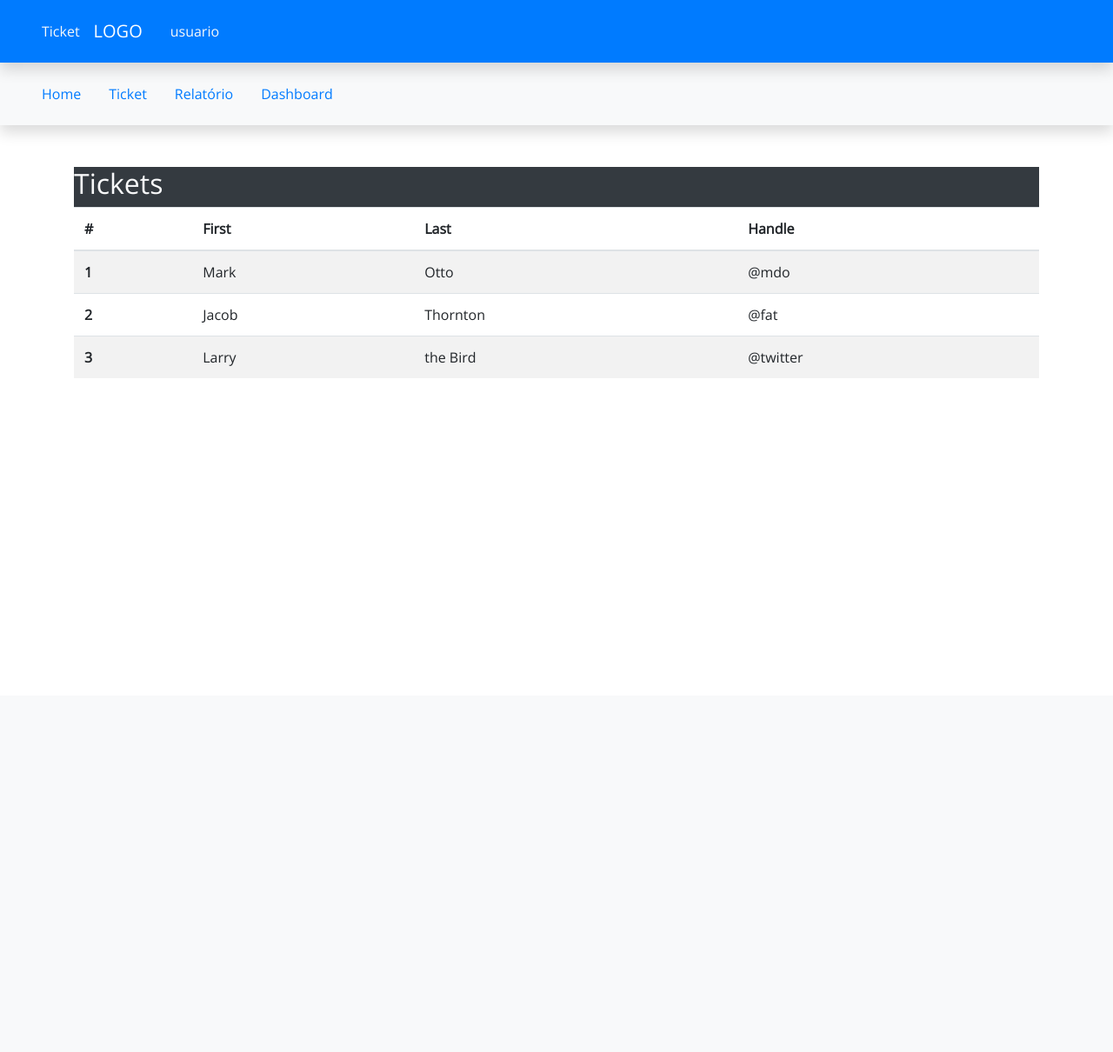
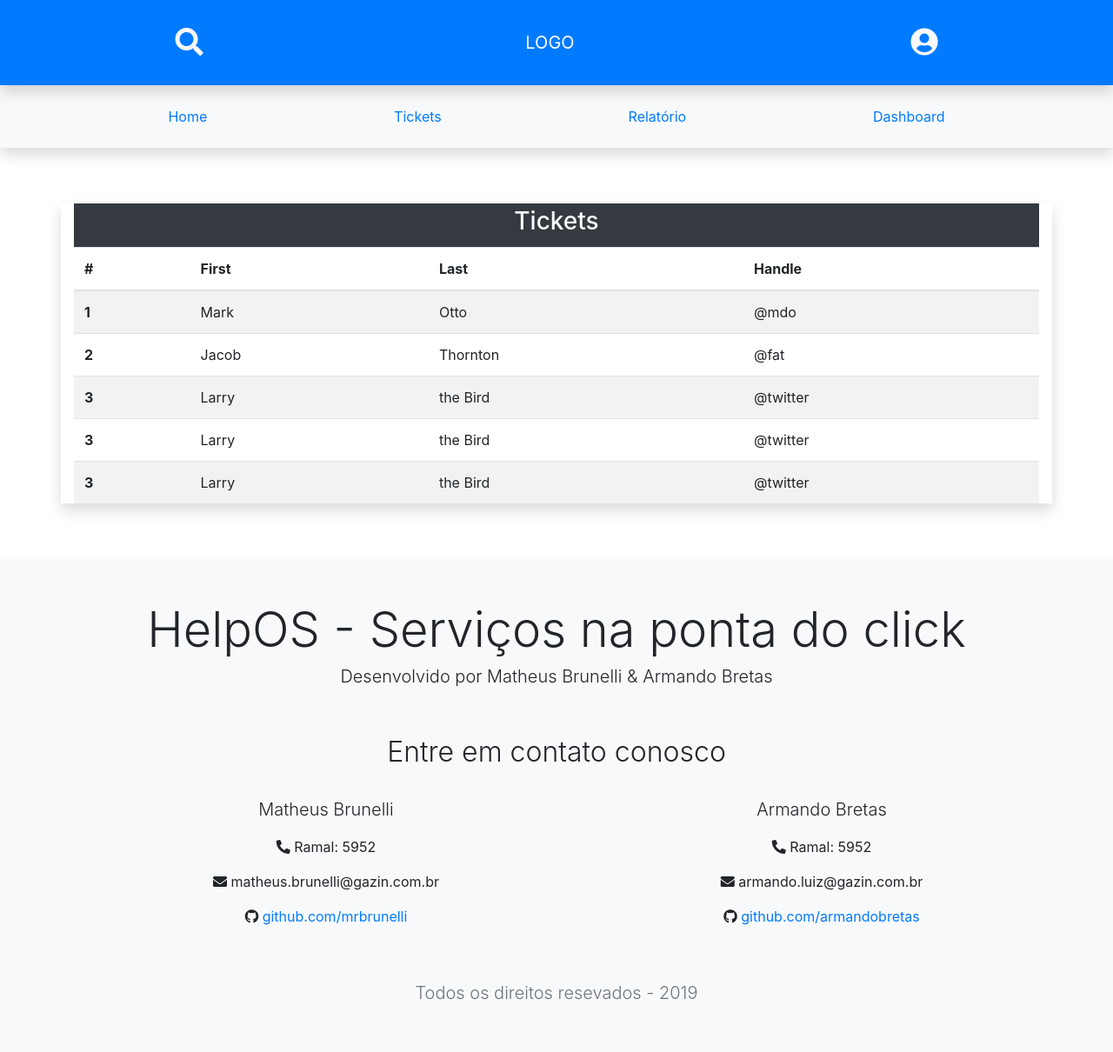
Before and after one commit to mrbrunelli/help-os, a PHP site: page /app/pages/index.html in a window 1280 px wide. Shown: the whole page at 87% size. Before the commit the page ends 421 px from the top, so only its background shows below. Run offline with PHP 8.4, Linux system fonts and the light colour scheme; some libraries are stand-ins or nearby versions.

Commit message:
conteudo adicionado

```diff
--- a/app/assets/style.css
+++ b/app/assets/style.css
@@ -1,9 +1,19 @@
     @import url('https://fonts.googleapis.com/css?family=Montserrat&display=swap');
     .position {
-        z-index: inherit;
+        position: inherit;
     }
-
-    body {
+    /* ------------------------------------------------ CONTEUDO DA PAGINA */
+    /* body {
         margin: 0;
         font-family: 'Open Sans', 'Montserrat', Arial;
+    } */
+
+    .conteudo {
+        margin-top: 4em;
+        margin-bottom: 4em;
     }
+    /* ---------------------------------------------------- RODAPE DA PAGINA */
+
+    ul {
+        list-style: none;
+    }
--- a/app/pages/index.html
+++ b/app/pages/index.html
@@ -11,6 +11,7 @@
     <!-- Bootstrap CSS -->
     <link rel="stylesheet" href="https://stackpath.bootstrapcdn.com/bootstrap/4.4.1/css/bootstrap.min.css" integrity="sha384-Vkoo8x4CGsO3+Hhxv8T/Q5PaXtkKtu6ug5TOeNV6gBiFeWPGFN9MuhOf23Q9Ifjh" crossorigin="anonymous">
     <link rel="stylesheet" href="https://fonts.googleapis.com/css?family=Montserrat|Open+Sans&display=swap">
+    <link rel="stylesheet" href="https://use.fontawesome.com/releases/v5.12.0/css/all.css" integrity="sha384-REHJTs1r2ErKBuJB0fCK99gCYsVjwxHrSU0N7I1zl9vZbggVJXRMsv/sLlOAGb4M" crossorigin="anonymous">
     <link rel="stylesheet" href="/app/assets/style.css">
 
     <title>HelpOS - Serviços na ponta do click</title>
@@ -19,30 +20,29 @@
 <body>
 
     <header class="sticky-top">
-        <!-- tenho que deixar essa sombra sobre o nav de baixo -->
-        <nav class="navbar navbar-dark bg-primary shadow position">
-            <div>
-                <ul class="navbar nav justify-content-center">
+        <!-- PRIMEIRO NAV  -->
+        <nav class="navbar-nav navbar-dark bg-primary shadow position">
+            <ul class="navbar nav justify-content-around py-4">
                 <li class="nav-item">
-                        <a href="" class="nav-link text-light">Ticket</a>
+                    <a href="" class="nav-link text-light"><i class="fas fa-search fa-2x"></i></a>
                 </li>
                 <li class="nav-item">
                     <a href="" class="navbar-brand">LOGO</a>
                 </li>
                 <li class="nav-item">
-                        <a href="" class="nav-link text-light">usuario</a>
+                    <a href="" class="nav-link text-light"><i class="fas fa-user-circle fa-2x"></i></a>
                 </li>
             </ul>
-            </div>
         </nav>
 
-        <nav class="navbar navbar-light bg-light shadow">
-            <ul class="navbar nav justify-content-around">
+        <!-- SEGUNDO NAV -->
+        <nav class="navbar-nav navbar-light bg-light shadow">
+            <ul class="navbar nav justify-content-around py-3 container">
                 <li class="nav-item">
                     <a href="" class="nav-link">Home</a>
                 </li>
                 <li class="nav-item">
-                    <a href="" class="nav-link">Ticket</a>
+                    <a href="" class="nav-link">Tickets</a>
                 </li>
                 <li class="nav-item">
                     <a href="" class="nav-link">Relatório</a>
@@ -54,14 +54,13 @@
         </nav>
     </header>
 
-    <div class="container my-5">
+    <!-- CONTEUDO DAS ORDENS DE SERVIÇO  -->
+    <div class="container conteudo shadow">
         <table class="table table-striped">
             <thead>
-                <ul class="nav bg-dark">
-                    <li class="nav-item">
-                        <h2 class="text-light">Tickets</h2>
-                    </li>
-                </ul>
+                <div class="bg-dark text-light py-1 text-center">
+                    <h3>Tickets</h3>
+                </div>
             </thead>
             <thead>
                 <tr>
@@ -90,11 +89,67 @@
                     <td>the Bird</td>
                     <td>@twitter</td>
                 </tr>
+                <tr>
+                    <th scope="row">3</th>
+                    <td>Larry</td>
+                    <td>the Bird</td>
+                    <td>@twitter</td>
+                </tr>
+                <tr>
+                    <th scope="row">3</th>
+                    <td>Larry</td>
+                    <td>the Bird</td>
+                    <td>@twitter</td>
+                </tr>
             </tbody>
         </table>
     </div>
 
+    <!-- RODAPE DA PAGINA  -->
+    <footer class="bg-light">
+        <div class="container ">
+            <div class="py-5 text-center">
+                <h1 class="display-4">HelpOS - Serviços na ponta do click</h1>
+                <h4 class="lead">Desenvolvido por Matheus Brunelli & Armando Bretas</h4>
+            </div>
+            <div class="text-center pb-4">
+                <h2 class="font-weight-light">Entre em contato conosco</h2>
+            </div>
+            <div class="row text-center">
+                <div class="col-6">
+                    <ul>
+                        <li>
+                            <!-- CONTATO DOS DESENVOLVEDORES  -->
+                            <p class="lead">Matheus Brunelli</p>
+                            <p><i class="fas fa-phone-alt"></i> Ramal: 5952</p>
+                            <p><i class="fas fa-envelope"></i> matheus.brunelli@gazin.com.br</p>
+                            <p><i class="fab fa-github"></i><a href="https://github.com/mrbrunelli"> github.com/mrbrunelli</a></p>
+                        </li>
+                    </ul>
+                </div>
+                <div class="col-6">
+                    <ul>
+                        <li>
+                            <!-- CONTATO DOS DESENVOLVEDORES  -->
+                            <p class="lead">Armando Bretas</p>
+                            <p><i class="fas fa-phone-alt"></i> Ramal: 5952</p>
+                            <p><i class="fas fa-envelope"></i> armando.luiz@gazin.com.br</p>
+                            <p><i class="fab fa-github"></i><a href="https://github.com/armandobretas"> github.com/armandobretas</a></p>
+                        </li>
+                    </ul>
 
+                </div>
+            </div>
+            <!-- FIM DA DIV ROW  -->
+
+            <div class="text-center py-5">
+                <h4 class="lead text-muted">Todos os direitos resevados - 2019</h4>
+            </div>
+
+        </div>
+        <!-- FIM DO CONTAINER  -->
+
+    </footer>
 
 
 
```
Lines whose indentation alone changed are shown as unchanged.
